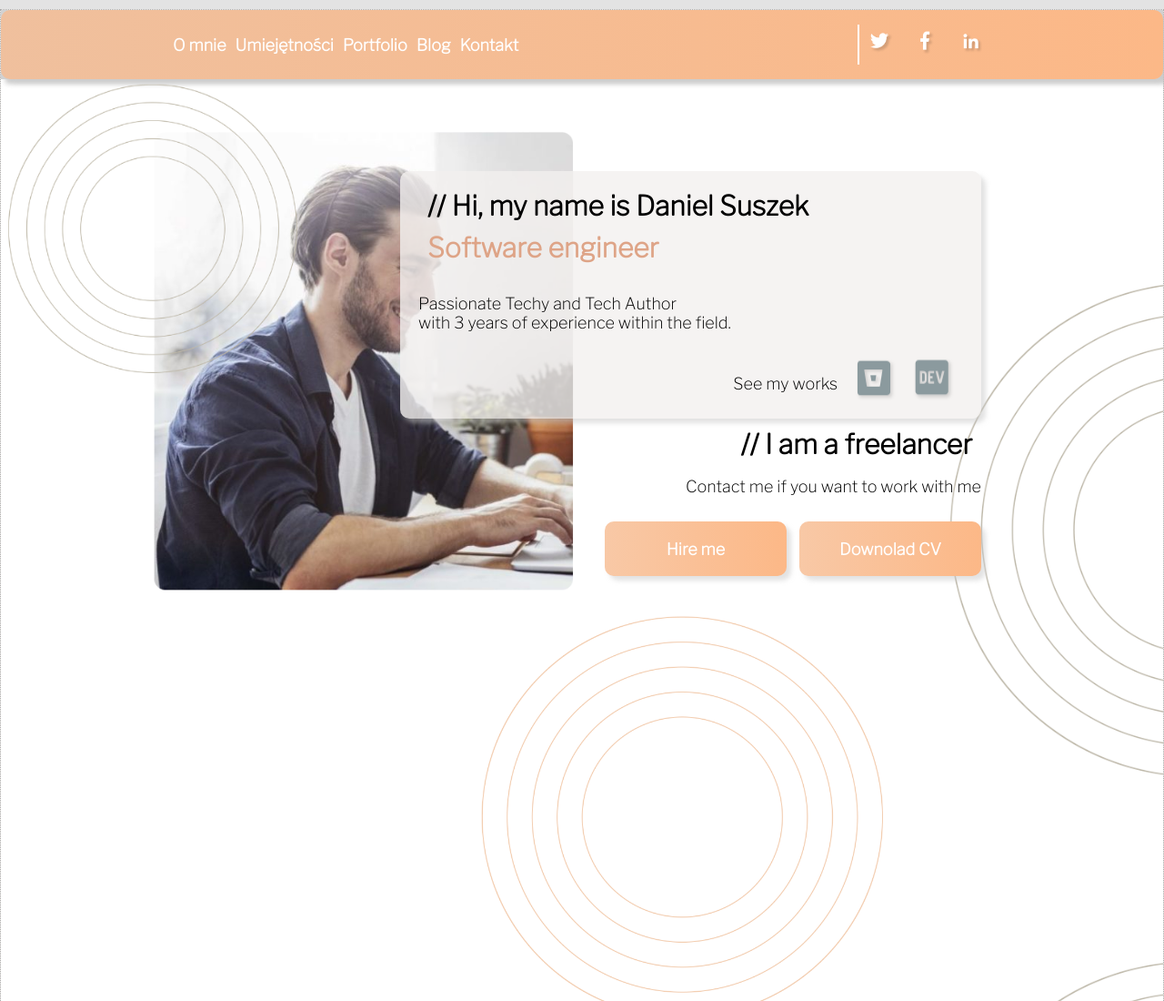
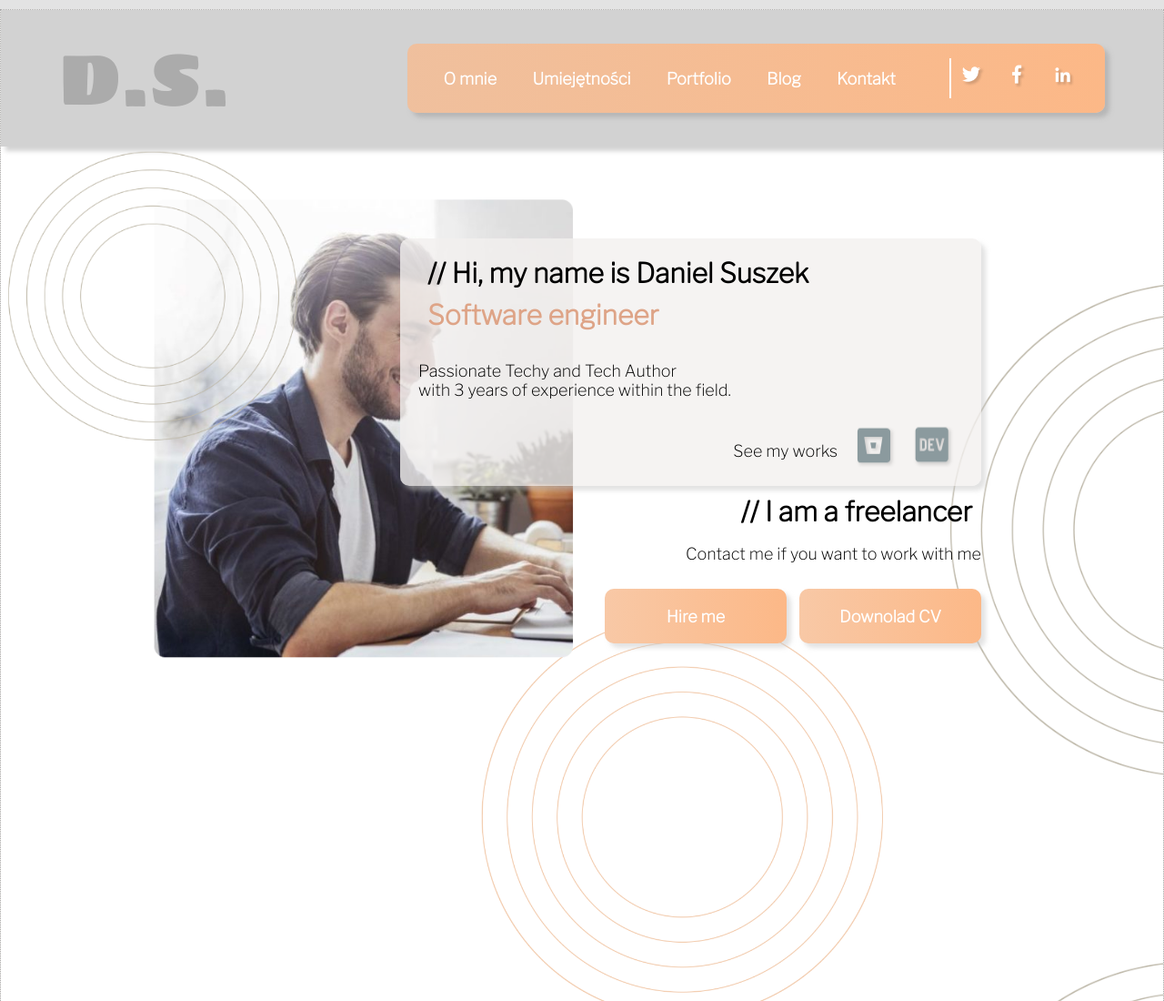
Before and after one commit to danielsuszek/github-project1, a plain HTML site: page index.html in a window 1280 px wide. Shown: the top 1100 px of the page at 91% size. Drawn offline with nearby package versions, Linux system fonts and the light colour scheme.

Commit message:
Add big initials top left corner for screen min-width: 1200px. Add cosmetic changes for links in main-nav.

```diff
--- a/css/main.css
+++ b/css/main.css
@@ -1,5 +1,5 @@
 @import url('https://fonts.googleapis.com/css2?family=Libre+Franklin:wght@200&display=swap');
-
+@import url('https://fonts.googleapis.com/css2?family=Sigmar+One&display=swap');
 /****** global element styles *****/
 
 *, *::after, *::before {
@@ -72,6 +72,21 @@ button {
     box-shadow: 5px 5px 5px rgba(191, 191, 191, 0.7);
 }
 
+.dark-gray-shadow {
+    /*background-color: rgba(171, 171, 171, 0.7);*/
+    box-shadow: 5px 5px 5px rgba(171, 171, 171, 0.7);
+    border-radius: 10px;
+    /*box-shadow: 5px 5px 5px rgba(200, 200, 200, 0.5);*/
+
+}
+
+.initials {
+    color:rgba(171, 171, 171, 1);
+    font-size: 80px;
+    text-transform: uppercase;
+    font-family: 'Sigmar One', cursive;
+}
+
 /***** layout styles *****/
 
 /****** main layout styles *****/
@@ -102,9 +117,10 @@ button {
 }
 
 .main-nav__nav__wrapper {
+    flex-direction: column;
+    flex-basis: 100%;
+    align-items: center;
     display: flex;
-    flex-direction: column;
-    align-items: center;
 }
 
 .main-nav__nav__wrapper--links  {
@@ -193,18 +209,21 @@ button {
 @media only screen and (min-width: 576px) {
     .main-nav__nav__wrapper {
         flex-direction: row;
-        flex: 1 1 100%;
+        flex-basis: 100%;
         justify-content: space-around;
     }
 
-/*    .main-nav__nav__wrapper ul {
-        border-left: 1px solid #fff;
-    }   */
+    .main-nav__nav__wrapper--links {
+        flex-basis: 70%;
+    }
 
-/*    .contactme-buttons {
-        display: flex;
-        justify-content: flex-end;
-    }*/
+    main-nav__nav__wrapper--social {
+        flex-basis: 30%;
+    }
+
+    .main-nav__nav__wrapper--links ul {
+        justify-content: space-around;
+    }
 }
 
 @media only screen and (min-width: 768px) {
@@ -225,8 +244,8 @@ button {
     .main-header__wrapper {
         flex-direction: row;
     }
+
     .main-header__header-content__wrapper {
-
         margin-left: -100px;
         margin-top: 20px;
     }
@@ -234,7 +253,6 @@ button {
     .main-header__header-content--contactme div {
         margin-right: 0;
     }
-
 
 }
 
@@ -258,6 +276,23 @@ button {
         margin: 10px 0 10px 10px;
     }
 
+    .main-nav__wrapper {
+        height: 150px;
+        justify-content: space-around;
+        align-items: center;
+    }
+
+    .main-nav__nav--initials {
+        display: block;
+        flex-basis: 20%;
+        /*border: 1px dotted #000;*/
+    }
+
+    .main-nav__nav__wrapper {
+        flex-basis: 60%;
+        justify-content: space-around;
+    }
+
     .main-header__header-content__wrapper {
         margin-left: -200px;
         margin-top: 20px;
--- a/index.html
+++ b/index.html
@@ -25,9 +25,9 @@
             <div class="main--wrapper">
                 <div class="main-nav__wrapper light-gray-bg">
                     <div class="main-nav__nav--initials">
-                        <p>d.s</p>
+                        <p class="initials">d.s.</p>
                     </div>
-                    <div class="main-nav__nav__wrapper rounded-with-shadow main-bg-gradient">
+                    <div class="main-nav__nav__wrapper dark-gray-shadow main-bg-gradient">
                         <div class="main-nav__nav__wrapper--links">
                              <ul>
                                 <li><a href="#aboutme">O mnie</a></li>
```
